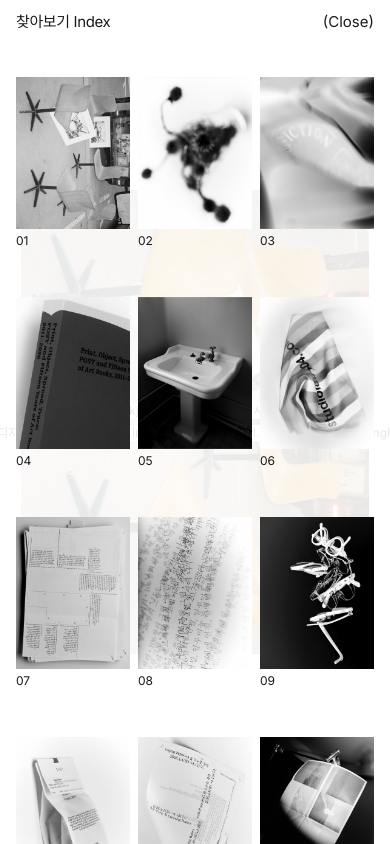
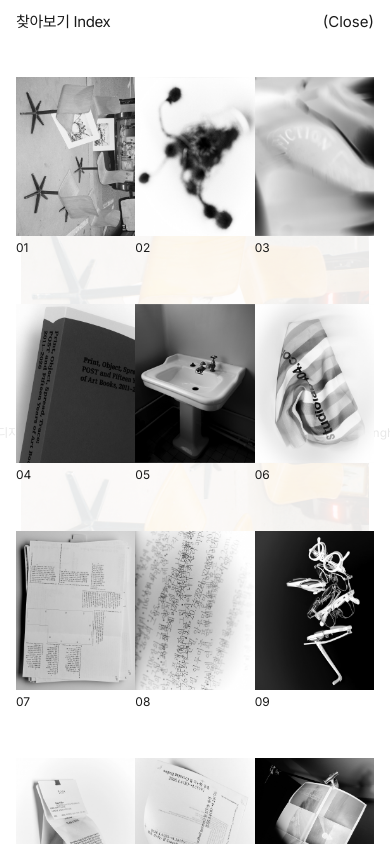
Before and after one commit to imjanghyukjun/notadotnota, a Next.js app: page / in a window 390 px wide. Both pictures are taken after a click on the button "찾아보기 Index". Built offline with nearby package versions, Linux system fonts and the light colour scheme.

Commit message:
remove horizontal gap between images in mobile 3-column index grid

```diff
--- a/components/index-overlay.tsx
+++ b/components/index-overlay.tsx
@@ -58,7 +58,7 @@ export function IndexOverlay({ open, projects, onClose }: IndexOverlayProps) {
         open ? 'opacity-100' : 'pointer-events-none opacity-0'
       }`}
     >
-      {/* 상단 고정(Sticky) 및 완전 투명 배경 (아래로 이미지가 비침) */}
+      {/* 상단 고정(Sticky) 및 완전 투명 배경 */}
       <header className="sticky top-0 z-30 flex items-center justify-between py-3 bg-transparent">
         {/* 좌측 상단 헤더 타이틀 */}
         <h2 id="index-title" className="text-[15px] font-normal tracking-tight">
@@ -74,8 +74,8 @@ export function IndexOverlay({ open, projects, onClose }: IndexOverlayProps) {
         </button>
       </header>
 
-      {/* 썸네일 그리드: 모바일 3칸(grid-cols-3) */}
-      <div className="grid grid-cols-3 gap-x-2 gap-y-12 md:grid-cols-4 lg:grid-cols-7 md:gap-x-0 md:gap-y-16 pt-8 items-end">
+      {/* 썸네일 그리드: 모바일 3칸(grid-cols-3), 좌우 여백 0(gap-x-0)으로 딱 붙게 설정 */}
+      <div className="grid grid-cols-3 gap-x-0 gap-y-12 md:grid-cols-4 lg:grid-cols-7 md:gap-x-0 md:gap-y-16 pt-8 items-end">
         {projects.map((project, i) => {
           const hasSeries = Boolean(project.series && project.series.length > 1)
           const currentSeriesIndex = seriesIndices[project.slug] || 0
```
